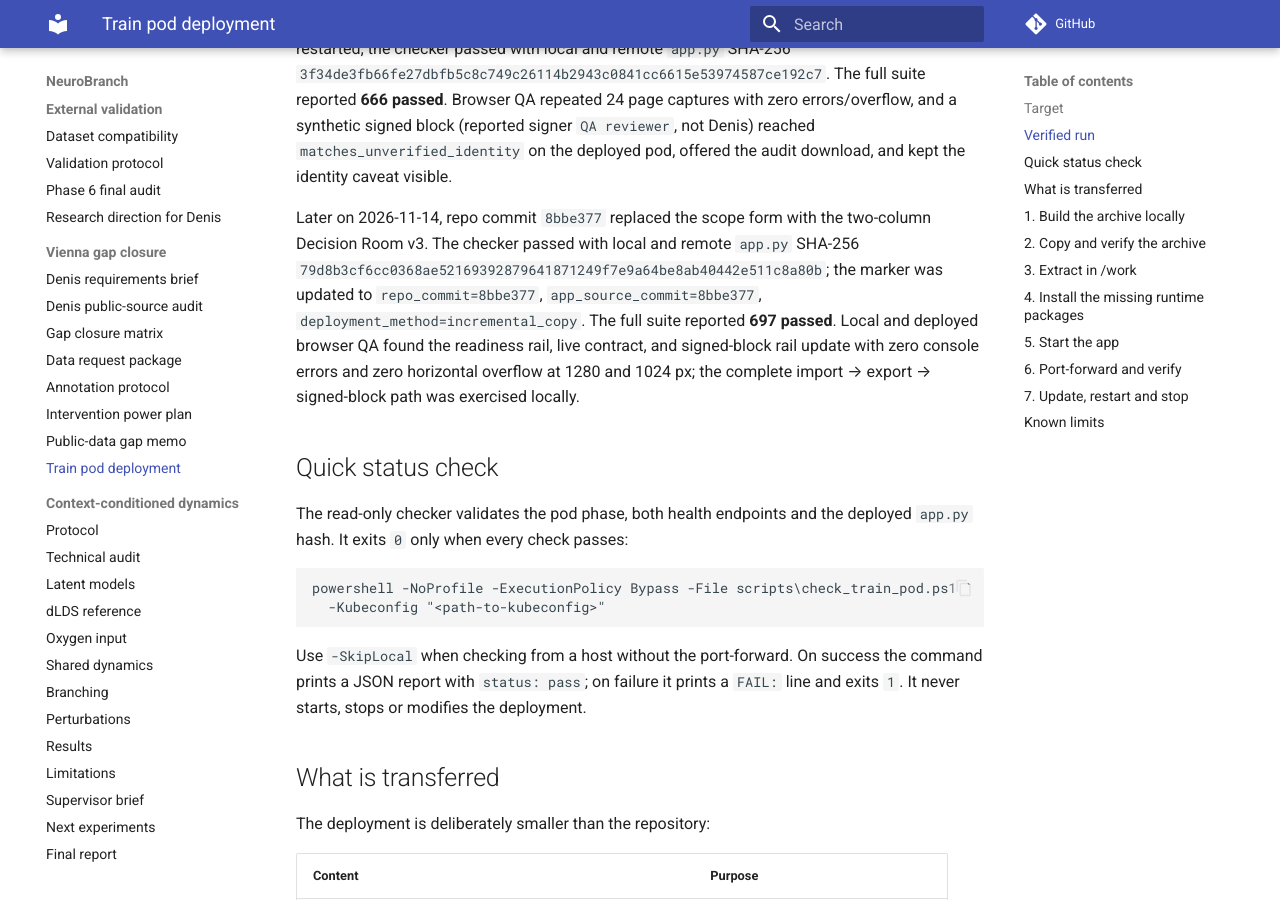
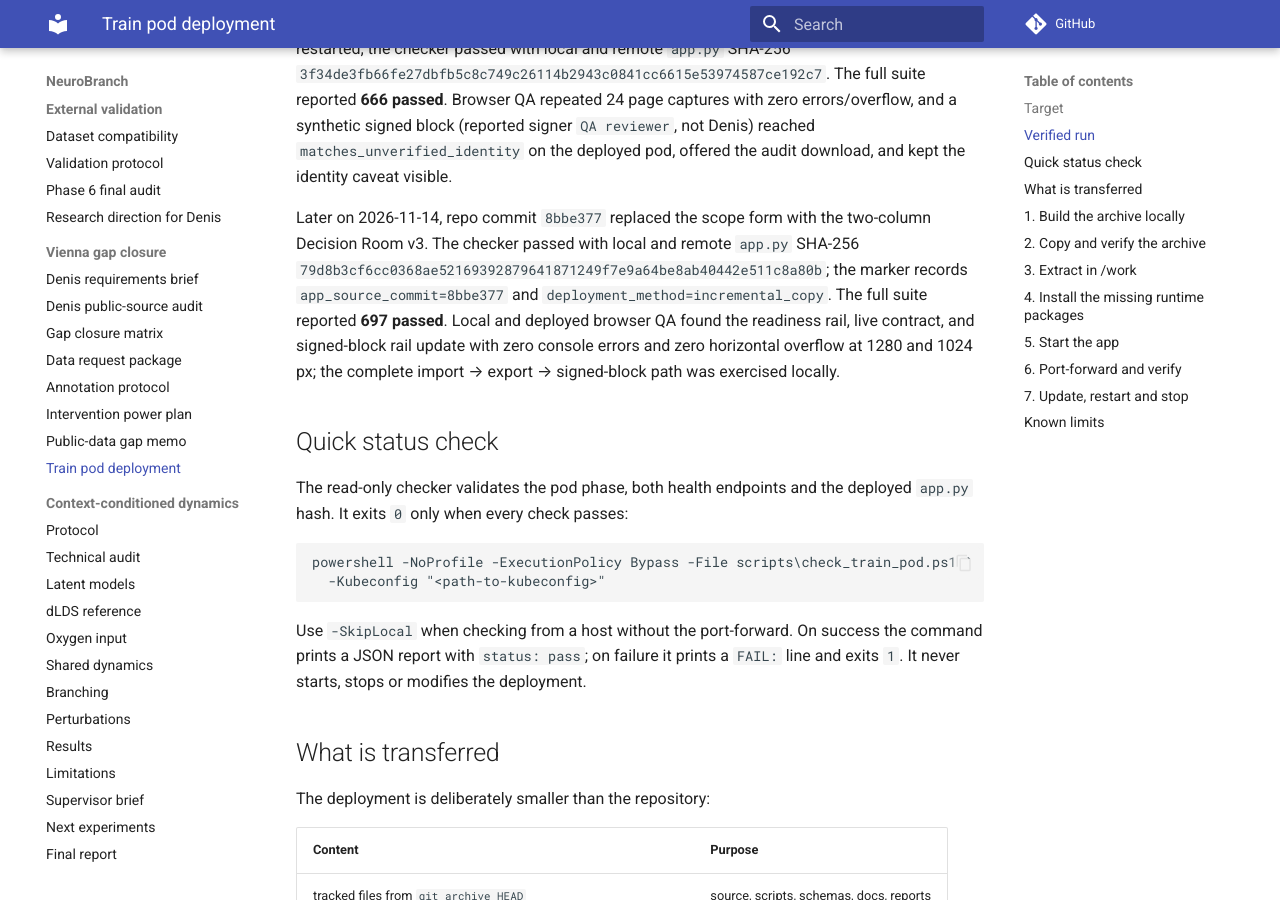
Before and after one commit to toniIepure25/neurobranch-celegans, an MkDocs documentation site: the page built from docs/POD_DEPLOYMENT_TRAIN.md, in a window 1280 px wide and 900 px high, scrolled down 1452 px. Built offline with MkDocs 1.6.1 and Material for MkDocs 9.7.7, drawn with Linux system fonts in a browser that asks for light colours; comment, search, counter and statistics services are not loaded.

Commit message:
Clarify decision-room marker evidence

```diff
--- a/docs/POD_DEPLOYMENT_TRAIN.md
+++ b/docs/POD_DEPLOYMENT_TRAIN.md
@@ -59,8 +59,8 @@ identity caveat visible.
 
 Later on 2026-11-14, repo commit `8bbe377` replaced the scope form with the two-column Decision
 Room v3. The checker passed with local and remote `app.py` SHA-256
-`79d8b3cf6cc0368ae52169392879641871249f7e9a64be8ab40442e511c8a80b`; the marker was updated to
-`repo_commit=8bbe377`, `app_source_commit=8bbe377`, `deployment_method=incremental_copy`. The
+`79d8b3cf6cc0368ae52169392879641871249f7e9a64be8ab40442e511c8a80b`; the marker records
+`app_source_commit=8bbe377` and `deployment_method=incremental_copy`. The
 full suite reported **697 passed**. Local and deployed browser QA found the readiness rail, live
 contract, and signed-block rail update with zero console errors and zero horizontal overflow at
 1280 and 1024 px; the complete import → export → signed-block path was exercised locally.
```
